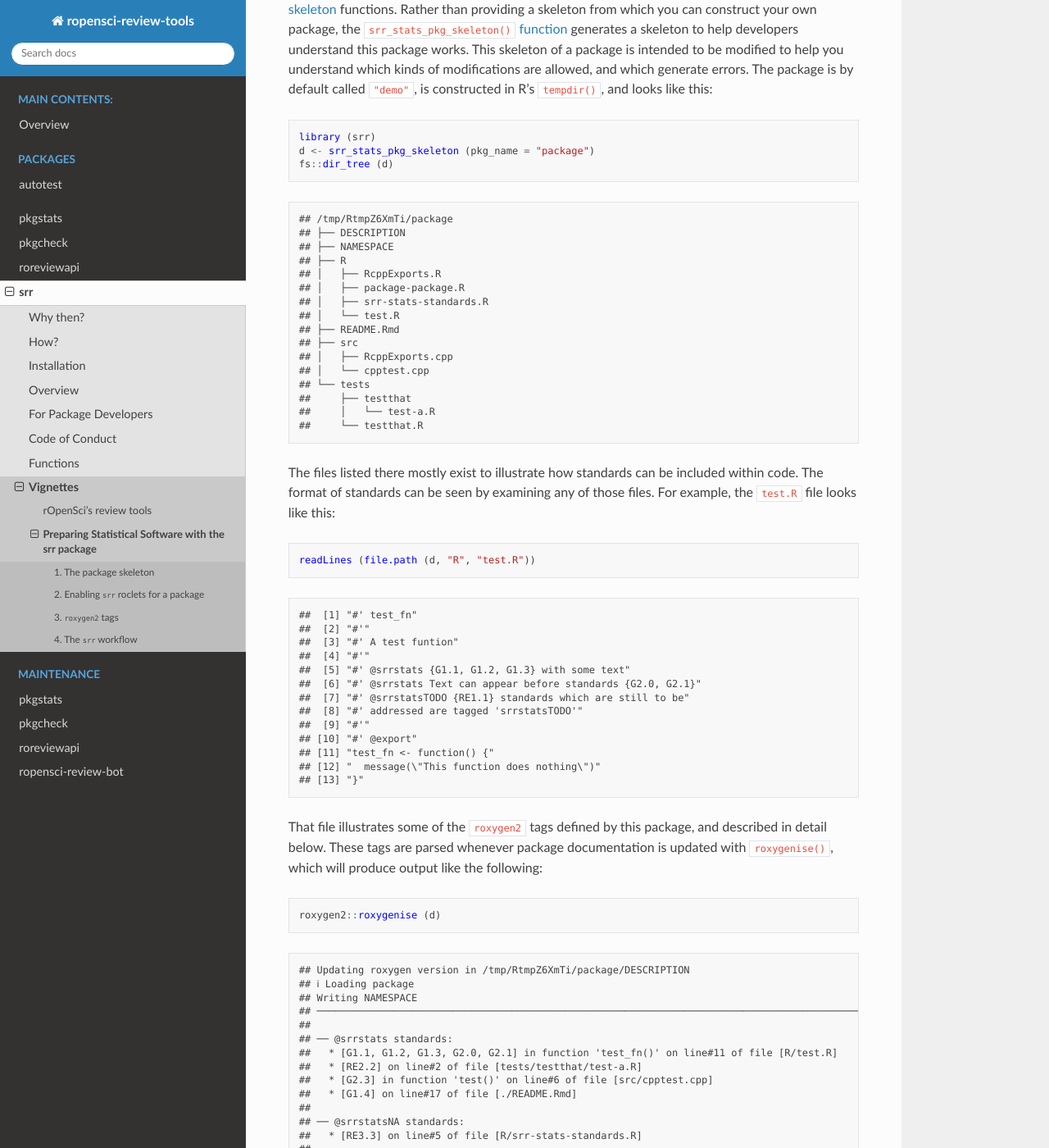
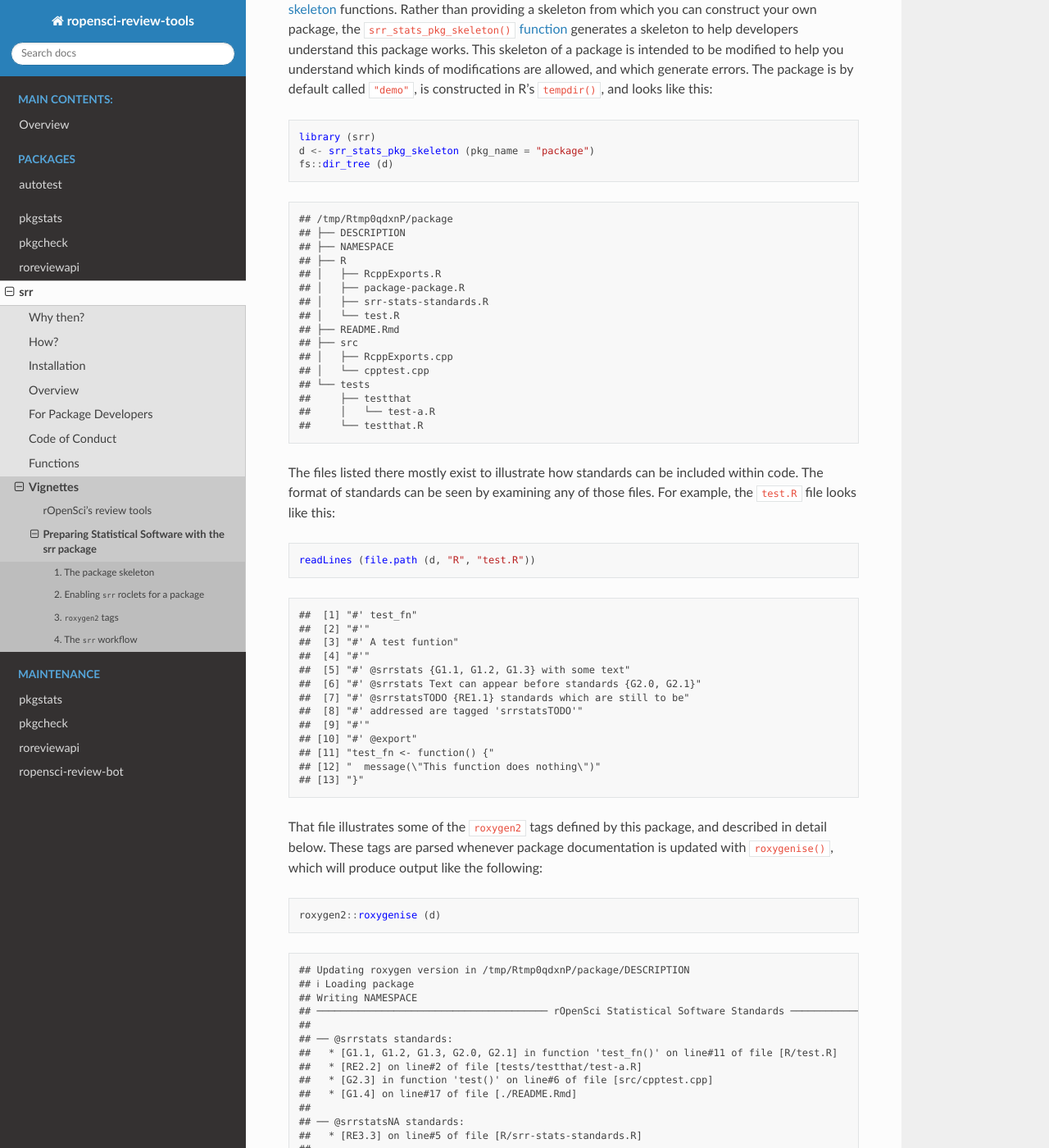
Before and after one commit to ropensci-review-tools/ropensci-review-tools, a Sphinx documentation site: the page built from docs/srr/vignettes/srr-stats.md, in a window 1280 px wide and 1400 px high, scrolled down 585 px. Shown: the whole window at 82% size. Built offline with Sphinx 7.4.7 and the Read the Docs theme 2.0.0, drawn with Linux system fonts in a browser that asks for light colours; some of the changed text lies outside the part shown.

Commit message:
update srr vignette

````diff
--- a/docs/srr/vignettes/srr-stats.md
+++ b/docs/srr/vignettes/srr-stats.md
@@ -48,7 +48,7 @@
 fs::dir_tree (d)
 ```
 
-    ## /tmp/RtmpZ6XmTi/package
+    ## /tmp/Rtmp0qdxnP/package
     ## ├── DESCRIPTION
     ## ├── NAMESPACE
     ## ├── R
@@ -98,10 +98,10 @@
 roxygen2::roxygenise (d)
 ```
 
-    ## Updating roxygen version in /tmp/RtmpZ6XmTi/package/DESCRIPTION
+    ## Updating roxygen version in /tmp/Rtmp0qdxnP/package/DESCRIPTION
     ## ℹ Loading package
     ## Writing NAMESPACE
-    ## ─────────────────────────────────────────────────────────────────────────────────────────────────── rOpenSci Statistical Software Standards ──────────────────────────────────────────────────────────────────────────────────────────────────
+    ## ─────────────────────────────────────── rOpenSci Statistical Software Standards ──────────────────────────────────────
     ##
     ## ── @srrstats standards:
     ##   * [G1.1, G1.2, G1.3, G2.0, G2.1] in function 'test_fn()' on line#11 of file [R/test.R]
@@ -116,7 +116,7 @@
     ##   * [RE4.4] on line#14 of file [R/srr-stats-standards.R]
     ##   * [RE1.1] on line#11 of file [R/test.R]
     ##   * [G1.5] on line#17 of file [./README.Rmd]
-    ## ──────────────────────────────────────────────────────────────────────────────────────────────────────────────────────────────────────────────────────────────────────────────────────────────────────────────────────────────────────────────
+    ## ──────────────────────────────────────────────────────────────────────────────────────────────────────────────────────
     ## Writing package-package.Rd
     ## Writing test_fn.Rd
     ## Writing NAMESPACE
@@ -342,7 +342,7 @@
 
     ##  [1] "# package"
     ##  [2] ""
-    ##  [3] "This is a skeleton of an [`srr` statistics](https://github.com/ropenscilabs/srr)"
+    ##  [3] "This is a skeleton of an [`srr` statistics](https://github.com/ropensci-review-tools/srr)"
     ##  [4] "package, intended developers to tweak as they like, in order to understand "
     ##  [5] "how the package's roclets work."
     ##  [6] ""
````
